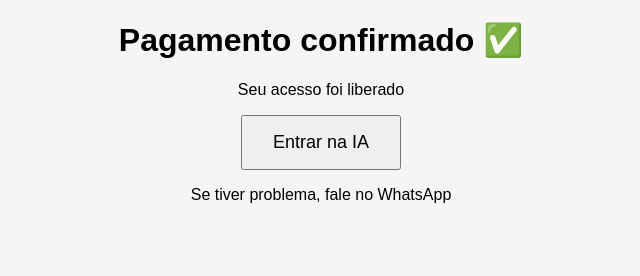
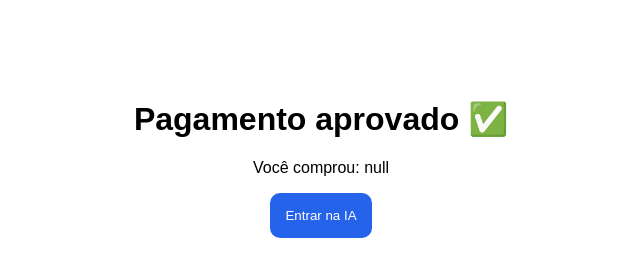
Before and after one commit to marcospietro123p-hub/minha-loja, a plain HTML site: page sucesso.html in a window 1280 px wide. Shown: the whole page, without its empty margins (319-959 px from the left). Drawn offline with Linux system fonts and the light colour scheme.

Commit message:
Update sucesso.html

```diff
--- a/sucesso.html
+++ b/sucesso.html
@@ -1,22 +1,42 @@
 <!DOCTYPE html>
-<html>
+<html lang="pt-BR">
 <head>
 <meta charset="UTF-8">
-<title>Acesso liberado</title>
+<title>Sucesso</title>
+
+<style>
+body{
+    font-family:Arial;
+    text-align:center;
+    margin-top:100px;
+}
+button{
+    padding:15px;
+    border:none;
+    border-radius:10px;
+    background:#2563eb;
+    color:white;
+}
+</style>
 </head>
 
-<body style="text-align:center;font-family:Arial;background:#f5f5f5">
+<body>
 
-<h1>Pagamento confirmado ✅</h1>
-<p>Seu acesso foi liberado</p>
+<h1>Pagamento aprovado ✅</h1>
 
-<a href="https://SEU-LINK-DA-IA-AQUI">
-<button style="padding:15px 30px;font-size:18px">
-Entrar na IA
-</button>
-</a>
+<p id="plano"></p>
 
-<p>Se tiver problema, fale no WhatsApp</p>
+<button onclick="entrar()">Entrar na IA</button>
+
+<script>
+let plano = localStorage.getItem("plano")
+document.getElementById("plano").innerText =
+"Você comprou: " + plano
+
+function entrar(){
+ window.location.href="ia.html"
+}
+</script>
 
 </body>
 </html>
```
